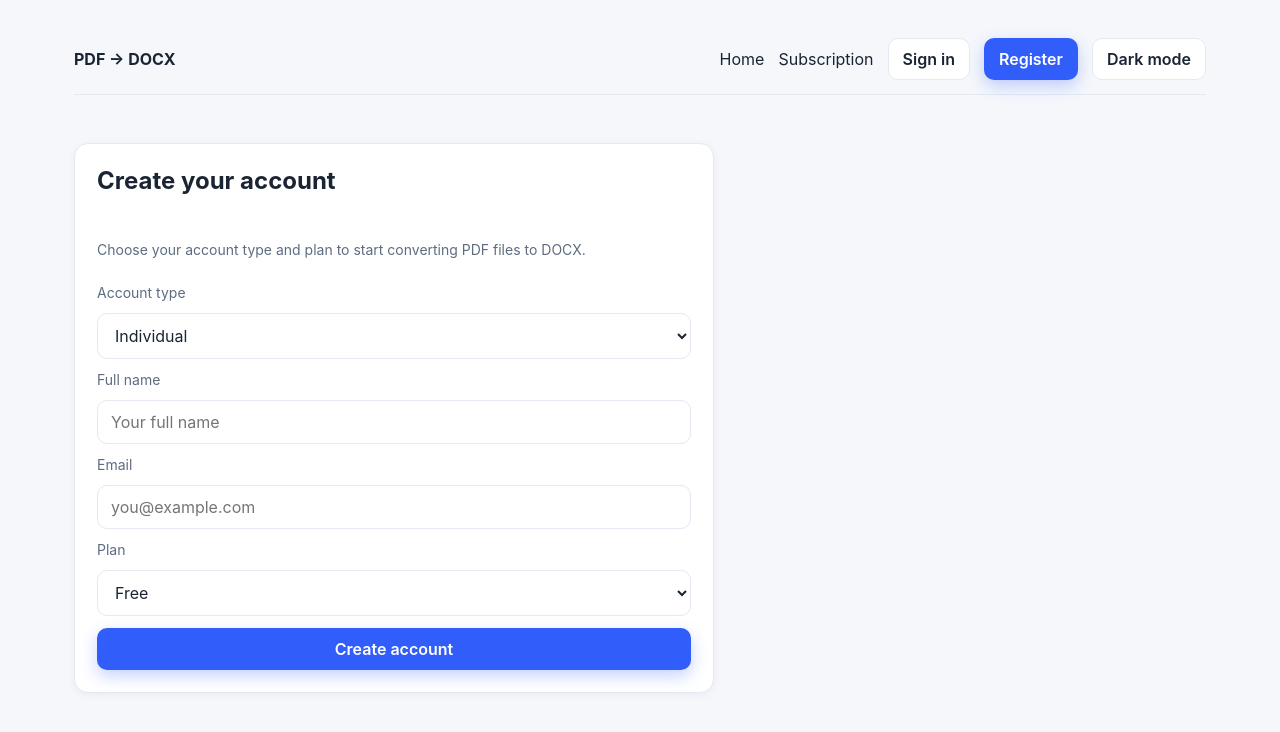
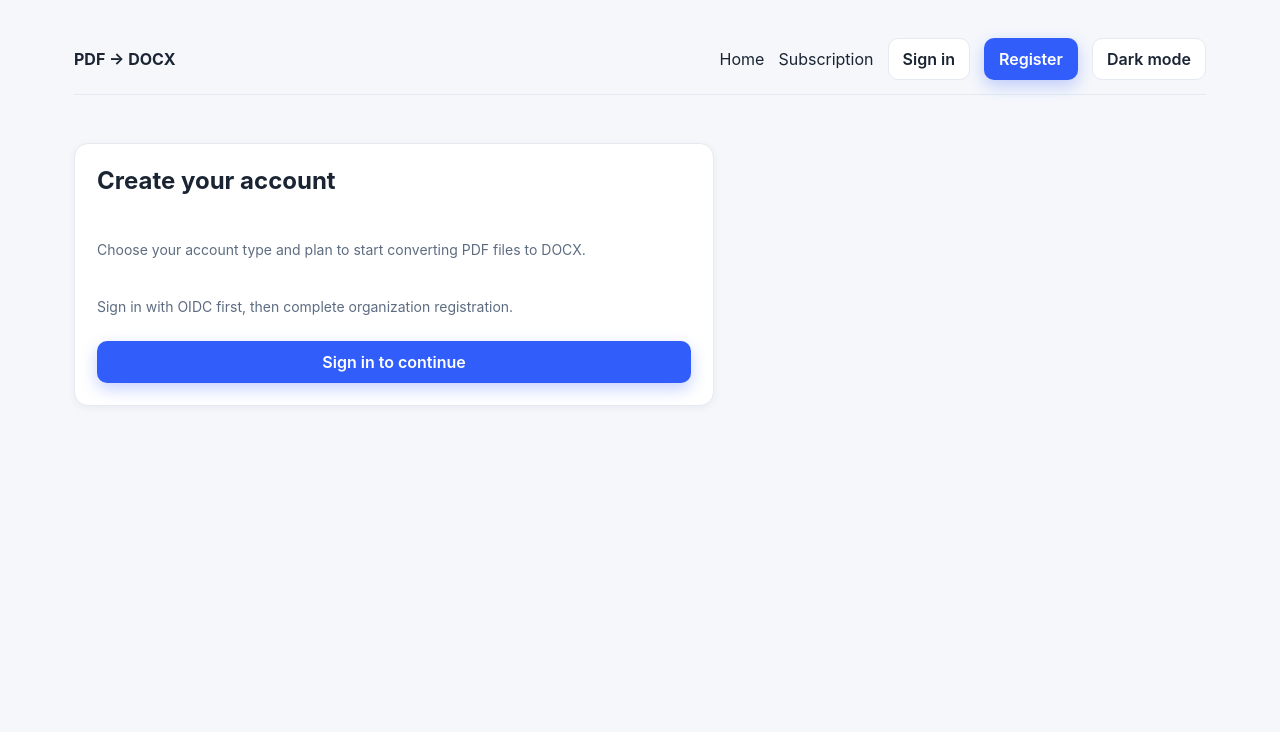
Before and after one commit to MakoveiMiron/ocr-project-frontend, a Next.js app: page /register in a window 1280 px wide. Shown: the top 732 px of the page. Built offline with nearby package versions, Linux system fonts and the light colour scheme; no server answers.

Commit message:
Fix org registration to run after OIDC auth

```diff
--- a/app/register/page.tsx
+++ b/app/register/page.tsx
@@ -2,6 +2,7 @@
 
 import { FormEvent, useMemo, useState } from 'react';
 import { registerOrganization } from '@/lib/api';
+import { getAccessToken, hasAccessToken, startOidcLogin } from '@/lib/auth';
 import { AccountType, PlanCode } from '@/lib/types';
 
 export default function RegisterPage() {
@@ -14,6 +15,7 @@ export default function RegisterPage() {
   });
   const [message, setMessage] = useState('');
   const [isSubmitting, setIsSubmitting] = useState(false);
+  const authenticated = hasAccessToken();
 
   const needsCompanyName = useMemo(() => form.account_type === 'company', [form.account_type]);
 
@@ -23,6 +25,7 @@ export default function RegisterPage() {
     setMessage('');
 
     try {
+      const accessToken = await getAccessToken();
       const payload = {
         account_type: form.account_type,
         organization_name: needsCompanyName ? form.organization_name : undefined,
@@ -31,7 +34,7 @@ export default function RegisterPage() {
         plan_code: form.plan_code
       };
 
-      const response = await registerOrganization(payload);
+      const response = await registerOrganization(payload, accessToken);
 
       if (response.checkout_url) {
         window.location.href = response.checkout_url;
@@ -46,11 +49,35 @@ export default function RegisterPage() {
     }
   }
 
+  async function handleSignInToContinue() {
+    setMessage('');
+    setIsSubmitting(true);
+    try {
+      await startOidcLogin('/register');
+    } catch (error) {
+      setMessage(error instanceof Error ? error.message : 'Could not start sign in.');
+      setIsSubmitting(false);
+    }
+  }
+
   return (
     <section className="container" style={{ paddingBottom: 40 }}>
       <form className="card" onSubmit={handleSubmit} style={{ maxWidth: 640, display: 'grid', gap: 12 }}>
         <h1 style={{ marginTop: 0 }}>Create your account</h1>
         <p className="small">Choose your account type and plan to start converting PDF files to DOCX.</p>
+
+        {!authenticated ? (
+          <>
+            <p className="small">Sign in with OIDC first, then complete organization registration.</p>
+            <button className="btn btn-primary" type="button" onClick={handleSignInToContinue} disabled={isSubmitting}>
+              {isSubmitting ? 'Redirecting...' : 'Sign in to continue'}
+            </button>
+            {message ? <p className="small">{message}</p> : null}
+          </>
+        ) : null}
+
+        {authenticated ? (
+          <>
 
         <label className="small">Account type</label>
         <select
@@ -105,10 +132,12 @@ export default function RegisterPage() {
           <option value="enterprise">Enterprise</option>
         </select>
 
-        <button className="btn btn-primary" type="submit" disabled={isSubmitting}>
-          {isSubmitting ? 'Creating account...' : 'Create account'}
-        </button>
-        {message ? <p className="small">{message}</p> : null}
+            <button className="btn btn-primary" type="submit" disabled={isSubmitting}>
+              {isSubmitting ? 'Creating account...' : 'Create account'}
+            </button>
+            {message ? <p className="small">{message}</p> : null}
+          </>
+        ) : null}
       </form>
     </section>
   );
--- a/lib/api.ts
+++ b/lib/api.ts
@@ -130,11 +130,11 @@ export function fetchAuthMe(accessToken: string) {
   return apiFetch<AuthMeResponse>('/auth/me', undefined, accessToken);
 }
 
-export function registerOrganization(payload: RegisterOrganizationRequest) {
+export function registerOrganization(payload: RegisterOrganizationRequest, accessToken: string) {
   return apiFetch<RegisterOrganizationResponse>('/organizations/register', {
     method: 'POST',
     body: JSON.stringify(payload)
-  });
+  }, accessToken);
 }
 
 export function fetchMyOrganization(accessToken: string) {
--- a/lib/auth.ts
+++ b/lib/auth.ts
@@ -8,6 +8,7 @@ const accessTokenStorageKey = 'ocr_access_token';
 const accessTokenExpiresAtStorageKey = 'ocr_access_token_expires_at';
 const oidcStateStorageKey = 'ocr_oidc_state';
 const oidcNonceStorageKey = 'ocr_oidc_nonce';
+const postLoginRedirectStorageKey = 'ocr_post_login_redirect';
 
 function inBrowser() {
   return typeof window !== 'undefined';
@@ -90,7 +91,7 @@ export function hasAccessToken() {
   return true;
 }
 
-export async function startOidcLogin() {
+export async function startOidcLogin(postLoginRedirect = '/dashboard') {
   const state = generateRandomString();
   const nonce = generateRandomString();
 
@@ -100,6 +101,7 @@ export async function startOidcLogin() {
 
   window.sessionStorage.setItem(oidcStateStorageKey, state);
   window.sessionStorage.setItem(oidcNonceStorageKey, nonce);
+  window.sessionStorage.setItem(postLoginRedirectStorageKey, postLoginRedirect);
 
   const response = await createAuthorizationUrl({ state, nonce });
 
@@ -129,6 +131,16 @@ export async function completeOidcCallback(code: string, state: string): Promise
   return tokenResponse;
 }
 
+export function consumePostLoginRedirect() {
+  if (!inBrowser()) {
+    return '/dashboard';
+  }
+
+  const redirectPath = window.sessionStorage.getItem(postLoginRedirectStorageKey) || '/dashboard';
+  window.sessionStorage.removeItem(postLoginRedirectStorageKey);
+  return redirectPath;
+}
+
 export async function getCurrentUserProfile(): Promise<AuthMeResponse> {
   const token = await getAccessToken();
 
```
Also changed, not shown: app/login/callback/page.tsx (+4 -3 lines).
